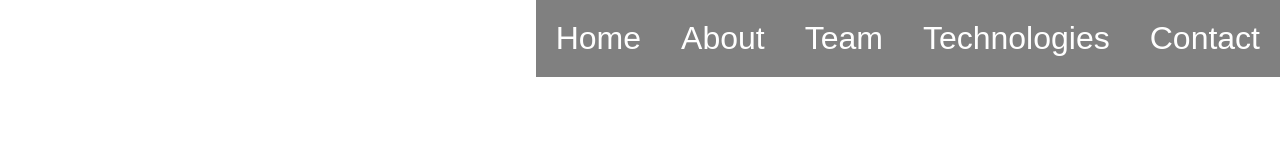
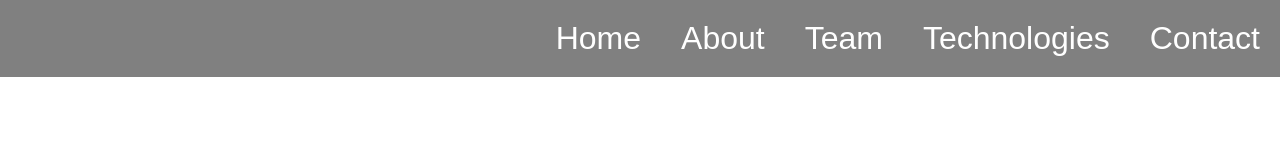
Before and after one commit to Aniruddha-Bajpai/NavigationMenu_live, a plain HTML site: page index.html in a window 1280 px wide. Drawn offline with Linux system fonts and the light colour scheme.

Commit message:
minor change added

```diff
--- a/style.css
+++ b/style.css
@@ -7,7 +7,7 @@
 nav ul {
   background-color: gray;
   display: flex;
-  justify-self: right;
+  justify-content: right;
   align-items: center;
 }
 nav a {
```
